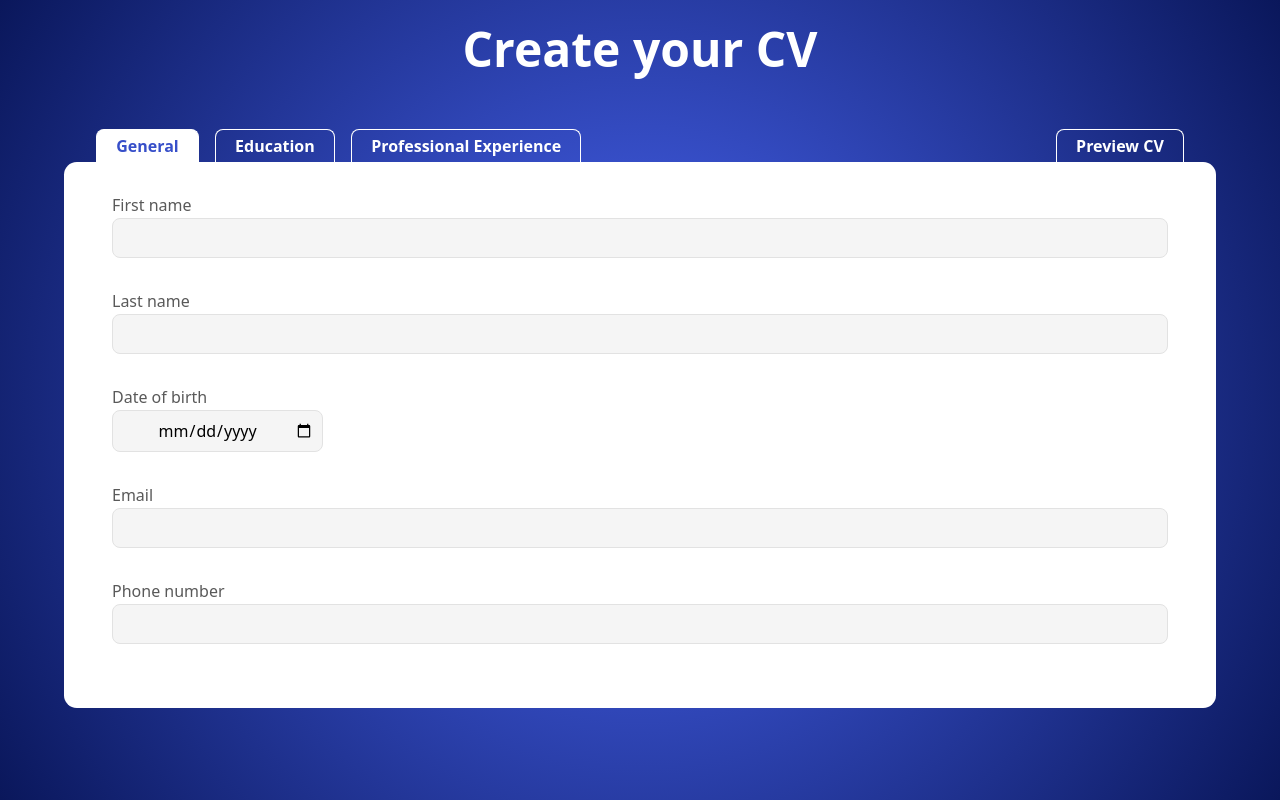
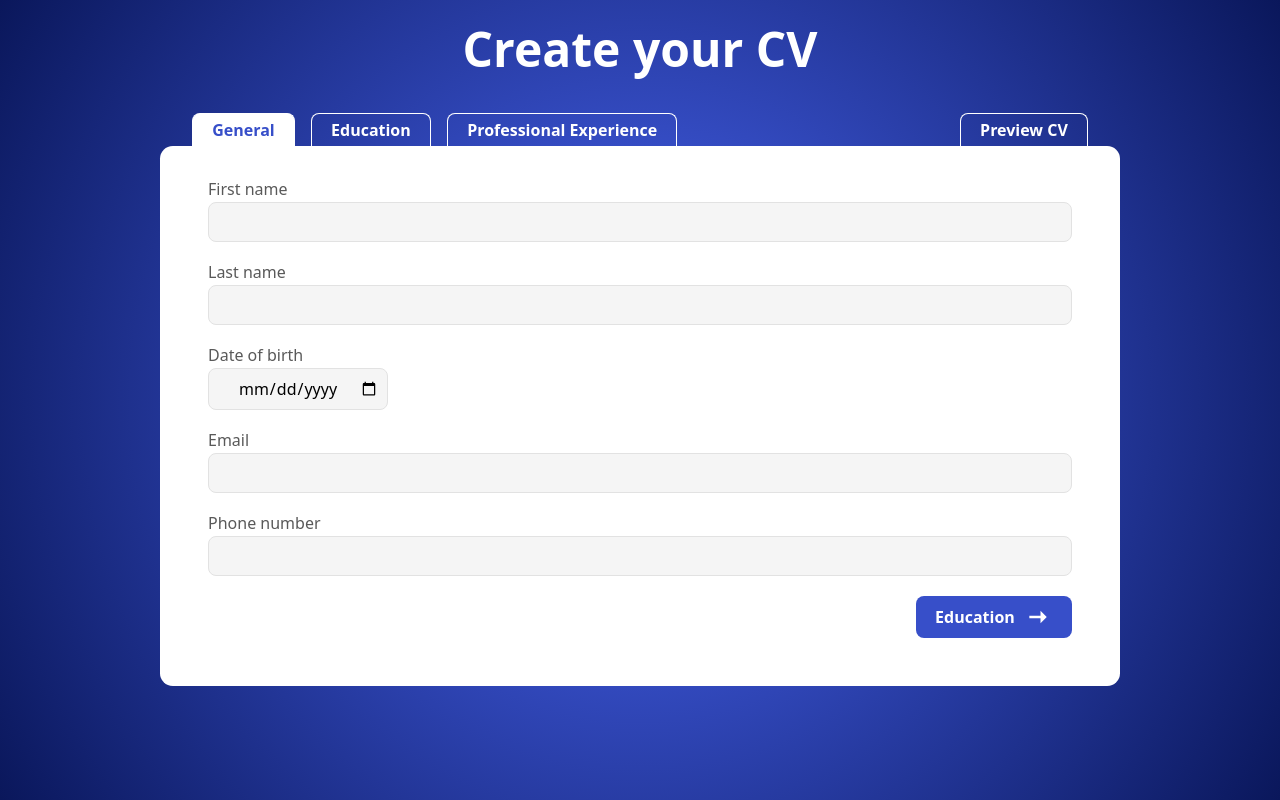
Before and after one commit to 99vik/CV-application, a React (Vite) app: page / in a window 1280 px wide. Built offline with nearby package versions, Linux system fonts and the light colour scheme.

Commit message:
Added navigation to next info input

```diff
--- a/src/components/CvContainer.jsx
+++ b/src/components/CvContainer.jsx
@@ -14,26 +14,26 @@ export default function CvContainer() {
       <div className="buttons-container">
         <div>
           <button
-            className={currentCvDisplay === 'general' && 'active'}
+            className={currentCvDisplay === 'general' ? 'active' : undefined}
             onClick={() => setCurrentCvDisplay(displayStates[0])}
           >
             General
           </button>
           <button
-            className={currentCvDisplay === 'education' && 'active'}
+            className={currentCvDisplay === 'education' ? 'active' : undefined}
             onClick={() => setCurrentCvDisplay(displayStates[1])}
           >
             Education
           </button>
           <button
-            className={currentCvDisplay === 'experience' && 'active'}
+            className={currentCvDisplay === 'experience' ? 'active' : undefined}
             onClick={() => setCurrentCvDisplay(displayStates[2])}
           >
             Professional Experience
           </button>
         </div>
         <button
-          className={currentCvDisplay === 'previewCv' && 'active'}
+          className={currentCvDisplay === 'previewCv' ? 'active' : undefined}
           onClick={() => setCurrentCvDisplay(displayStates[3])}
         >
           Preview CV
--- a/src/components/Form.jsx
+++ b/src/components/Form.jsx
@@ -1,20 +1,27 @@
 import PropTypes from 'prop-types';
+import ArrowIcon from '../assets/arrow-right.svg';
 
-export default function Form({ data, displayedData, changeDisplayFuntion }) {
+export default function Form({ data, displayedData, changeDisplayFunction }) {
   Form.propTypes = {
     data: PropTypes.oneOfType([PropTypes.object, PropTypes.array]),
     displayedData: PropTypes.string,
-    changeDisplayFuntion: PropTypes.func,
+    changeDisplayFunction: PropTypes.func,
   };
 
   function displayInputGroup() {
     switch (displayedData) {
       case 'general':
-        return <GeneralInfoGroup />;
+        return (
+          <GeneralInfoGroup changeDisplayFunction={changeDisplayFunction} />
+        );
       case 'education':
-        return <EducationInfoGroup />;
+        return (
+          <EducationInfoGroup changeDisplayFunction={changeDisplayFunction} />
+        );
       case 'experience':
-        return <ExperienceInfoGroup />;
+        return (
+          <ExperienceInfoGroup changeDisplayFunction={changeDisplayFunction} />
+        );
     }
   }
 
@@ -23,7 +30,11 @@ export default function Form({ data, displayedData, changeDisplayFuntion }) {
   return <form action="">{displayInputGroup()}</form>;
 }
 
-function GeneralInfoGroup() {
+function GeneralInfoGroup({ changeDisplayFunction }) {
+  GeneralInfoGroup.propTypes = {
+    changeDisplayFunction: PropTypes.func,
+  };
+
   return (
     <>
       <div className="input-group">
@@ -46,11 +57,23 @@ function GeneralInfoGroup() {
         <label htmlFor="phoneNumber">Phone number</label>
         <input type="tel" name="phoneNumber" id="phoneNumber" />
       </div>
+      <button
+        onClick={(event) => {
+          event.preventDefault;
+          changeDisplayFunction('education');
+        }}
+      >
+        Education <img src={ArrowIcon} alt="arrow" />
+      </button>
     </>
   );
 }
 
-function EducationInfoGroup() {
+function EducationInfoGroup({ changeDisplayFunction }) {
+  EducationInfoGroup.propTypes = {
+    changeDisplayFunction: PropTypes.func,
+  };
+
   return (
     <>
       <div className="input-group">
@@ -69,11 +92,23 @@ function EducationInfoGroup() {
         <label htmlFor="finishDate">Finish date</label>
         <input type="date" name="finishDate" id="finishDate" />
       </div>
+      <button
+        onClick={(event) => {
+          event.preventDefault;
+          changeDisplayFunction('experience');
+        }}
+      >
+        Professional experience <img src={ArrowIcon} alt="arrow" />
+      </button>
     </>
   );
 }
 
-function ExperienceInfoGroup() {
+function ExperienceInfoGroup({ changeDisplayFunction }) {
+  ExperienceInfoGroup.propTypes = {
+    changeDisplayFunction: PropTypes.func,
+  };
+
   return (
     <>
       <div className="input-group">
@@ -100,6 +135,15 @@ function ExperienceInfoGroup() {
         <label htmlFor="finishDate">Finish date</label>
         <input type="date" name="finishDate" id="finishDate" />
       </div>
+      <button
+        onClick={(event) => {
+          event.preventDefault;
+          changeDisplayFunction('previewCv');
+        }}
+      >
+        View your CV
+        <img src={ArrowIcon} alt="arrow" />
+      </button>
     </>
   );
 }
--- a/src/styles/style.css
+++ b/src/styles/style.css
@@ -29,7 +29,7 @@ h1 {
 }
 
 .cv-container {
-    margin: 2rem 4rem;
+    margin: 1rem 10rem;
 }
 
 .buttons-container button {
@@ -72,8 +72,8 @@ h1 {
 form {
     display: flex;
     flex-direction: column;
-    gap: 2rem;
-    margin-bottom: 2rem;
+    gap: 1.2rem;
+    margin-bottom: 1rem;
 }
 
 .input-group {
@@ -107,3 +107,28 @@ form {
     border: 1px solid var(--theme-color);
     background-color: whitesmoke;
 }
+
+form > button img {
+    height: 30px;
+}
+
+form > button {
+    font-size: 1rem;
+    font-weight: bold;
+    color: white;
+    border-radius: 0.5rem;
+    background-color: var(--theme-color);
+    align-self: flex-end;
+    padding: 0.4rem 1.2rem;
+    border: none;
+    width: fit-content;
+    display: flex;
+    justify-content: center;
+    align-items: center;
+    gap: 0.5rem;
+}
+
+form > button:hover {
+    cursor: pointer;
+    background-color: rgb(38, 38, 133);
+}
```
Also changed, not shown: src/assets/arrow-right.svg (added).
